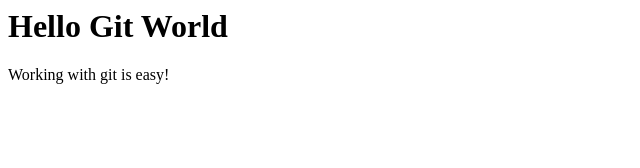
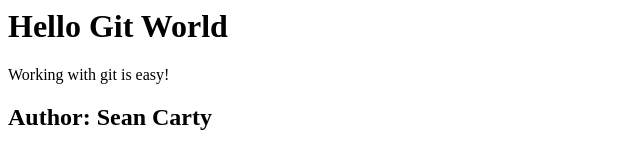
Before and after one commit to SeanInABox/gitgithubmasterclass, a plain HTML site: page index.html in a window 1280 px wide. Shown: the whole page, without its empty margins (0-640 px from the left). Drawn offline with Linux system fonts and the light colour scheme.

Commit message:
Add Author
I have added a header o the index.html file
that now contains my name as the author of the
file.

```diff
--- a/index.html
+++ b/index.html
@@ -3,3 +3,5 @@
 <div>
 	<p>Working with git is easy!</p>
 </div>
+
+<h2>Author: Sean Carty</h2>
```
